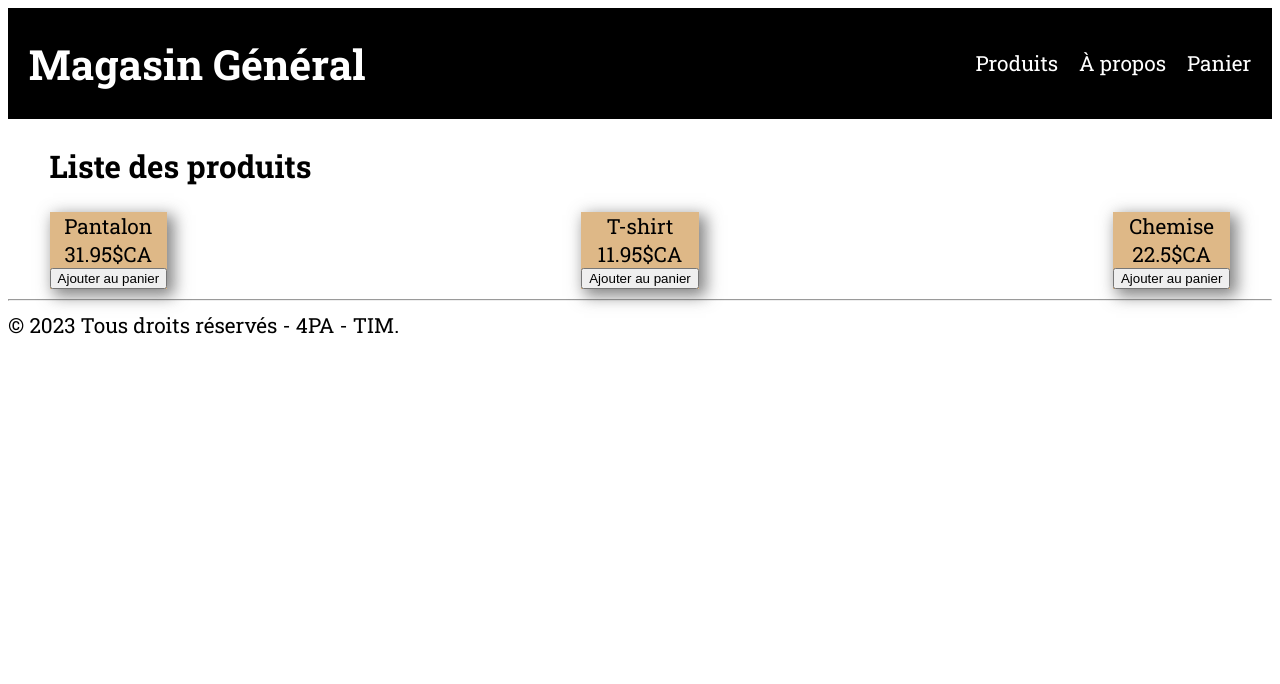
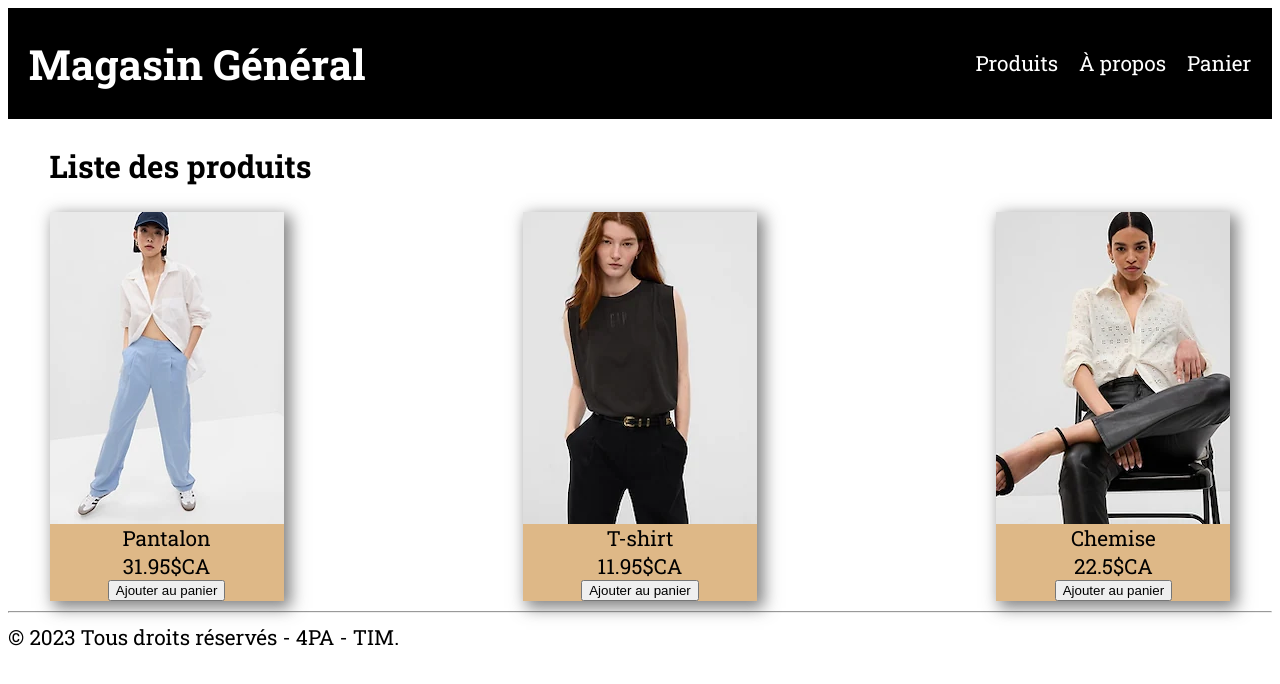
Before and after one commit to tattegrainDrey/magasin-general, a React (Create React App) app: page / in a window 1280 px wide. Shown: the top 684 px of the page. Built offline with nearby package versions, Linux system fonts and the light colour scheme.

Commit message:
Ajout des images

```diff
--- a/src/ListeProduits.jsx
+++ b/src/ListeProduits.jsx
@@ -13,7 +13,7 @@ export default function ListeProduits() {
         {
           produits.map(
             function(prd) {
-            return <Produit nom={prd.nom} prix={prd.prix} id={produits.id}/>
+            return <Produit nom={prd.nom} prix={prd.prix} id={prd.id}/>
           }
           )
         }
--- a/src/Produit.jsx
+++ b/src/Produit.jsx
@@ -5,7 +5,7 @@ export default function Produit(props) {
 
     return (
         <article className='Produit'>
-          <img src="" alt="" />
+          <img src={'images-produits/'+ props.id +'.webp'} alt="props.nom" />
           <span className='nom'>{props.nom}</span>
           <span className="prix">{props.prix}</span>
           <button>Ajouter au panier</button>
```
